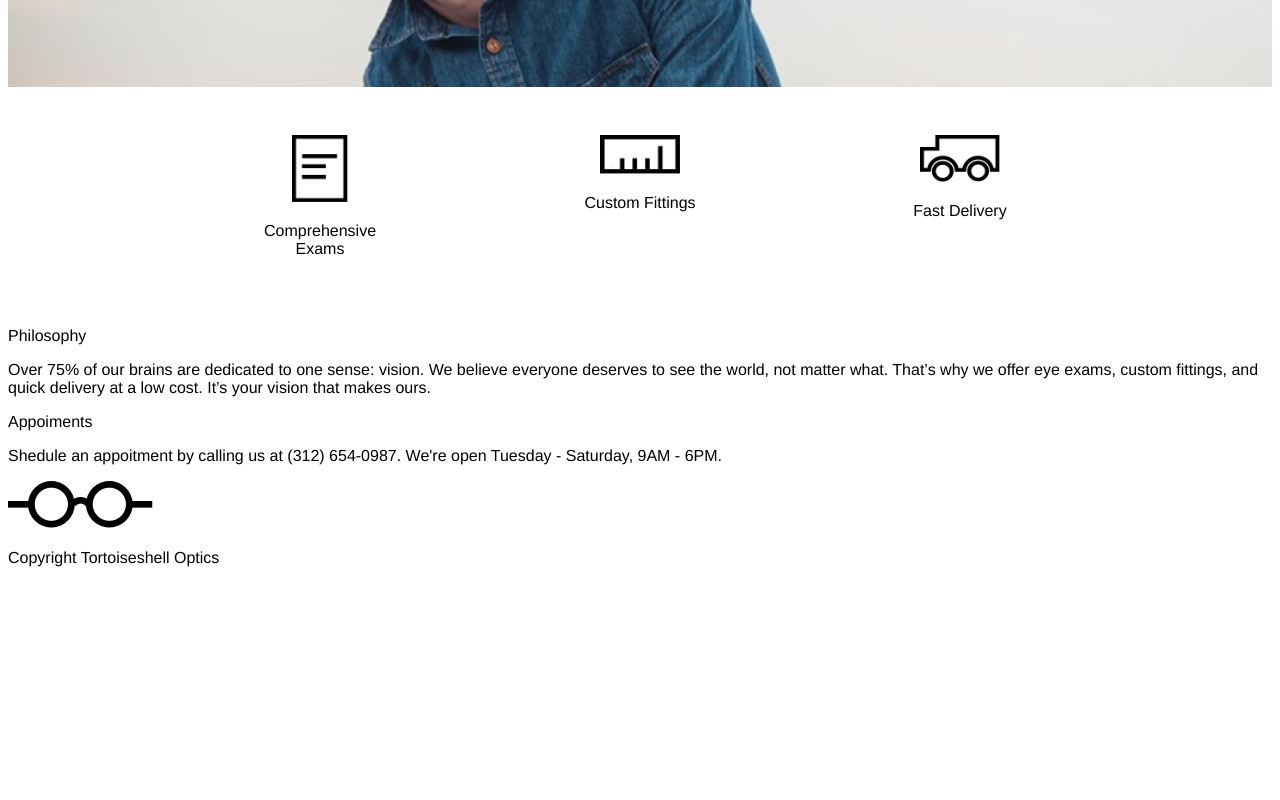
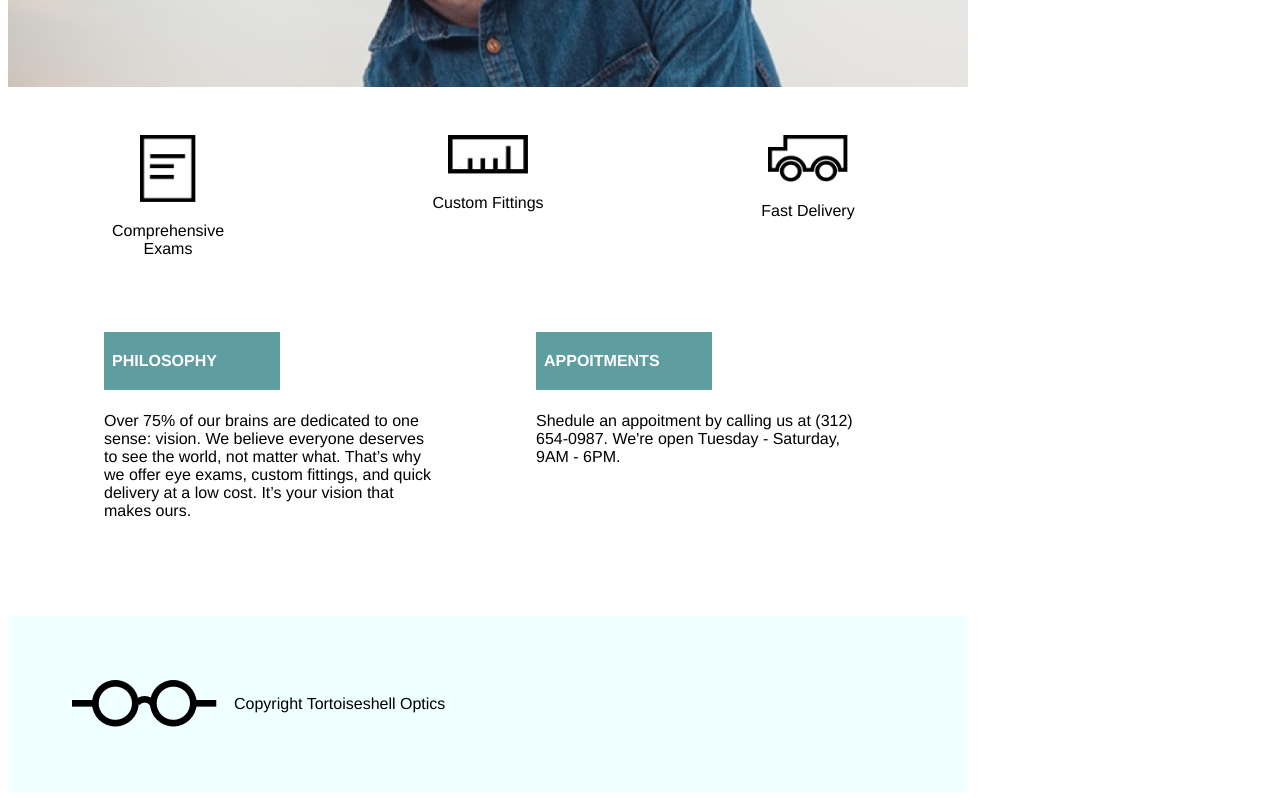
Before and after one commit to UAllen95/TortoiseshellOptics, a plain HTML site: page index.html in a window 1280 px wide. Shown: the part 401-1201 px from the top of the page. Before the commit the page ends 992 px from the top, so only its background shows below. Drawn offline with Linux system fonts and the light colour scheme.

Commit message:
Buggy times

```diff
--- a/index.html
+++ b/index.html
@@ -60,15 +60,27 @@
     </div>
 
     <!-- Philosophy and Appoiments -->
+    <div id="info">
+      <div class="container">
+        <div class="box">
+          <h4 class="blue">PHILOSOPHY</h4>
+          <p>Over 75% of our brains are dedicated to one sense: vision. We believe everyone deserves to see the world, not matter what. That’s why we offer eye exams, custom fittings, and quick delivery at a low cost. It’s your vision that makes ours.</p>
+        </div>
+        <div class="box">
+          <h4 class="blue">APPOITMENTS</h4>
+          <p>Shedule an appoitment by calling us at (312) 654-0987. We're open Tuesday - Saturday, 9AM - 6PM.</p>
+        </div>
+      </div>
+    </div>
 
-    <p>Philosophy</p>
-    <p>Over 75% of our brains are dedicated to one sense: vision. We believe everyone deserves to see the world, not matter what. That’s why we offer eye exams, custom fittings, and quick delivery at a low cost. It’s your vision that makes ours.</p>
+    <!-- Footer -->
 
-    <p>Appoiments</p>
-    <p>Shedule an appoitment by calling us at (312) 654-0987. We're open Tuesday - Saturday, 9AM - 6PM.</p>
-
-    <img src="./resources/images/logo-black.png" alt="logo"/>
-    <p>Copyright Tortoiseshell Optics</p>
+    <footer>
+      <div class="container">
+        <img src="./resources/images/logo-black.png" alt="logo"/>
+        <p>Copyright Tortoiseshell Optics</p>
+      </div>
+    </footer>
 
   </body>
 </html>
--- a/resources/css/style.css
+++ b/resources/css/style.css
@@ -7,13 +7,11 @@ html {
 #banner {
   width: 100%;
   height: 30rem;
-  margin: 0;
   background-image: url("../images/glasses-bg.png");
   background-size: cover;
 }
 
 header {
-  color: white;
   width: 100%;
   position: absolute;
   z-index: 5;
@@ -31,6 +29,7 @@ header {
 
 .blue {
   background-color: cadetblue;
+  color: white;
 }
 
 .inline {
@@ -105,3 +104,44 @@ nav span {
 .image.truck img {
   width: 5rem;
 }
+
+#info {
+  width: 100%;
+  display: flex;
+  justify-content: center;
+}
+
+#info .container {
+  display: flex;
+  justify-content: center;
+}
+
+.box {
+  width: 35%;
+  margin: 0 5%;
+  margin-bottom: 5rem;
+}
+
+.box .blue {
+  font-size: 1rem;
+  font-weight: bold;
+  width: 10rem;
+  padding: 1.25rem 0.5rem;
+}
+
+footer {
+  width: 100%;
+  display: flex;
+  justify-content: center;
+}
+
+footer .container {
+  background-color: azure;
+  display: flex;
+  justify-content: flex-start;
+  align-items: center;
+}
+
+footer .container img {
+  padding: 4rem 1rem 4rem 4rem;
+}
```
